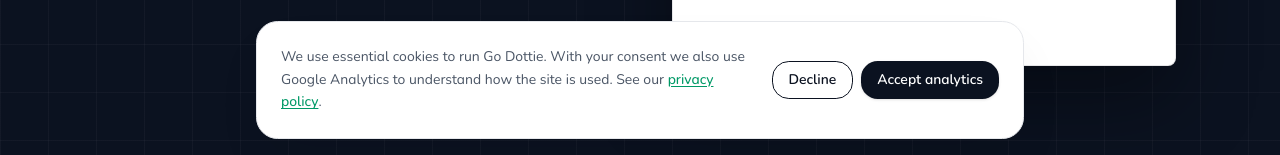
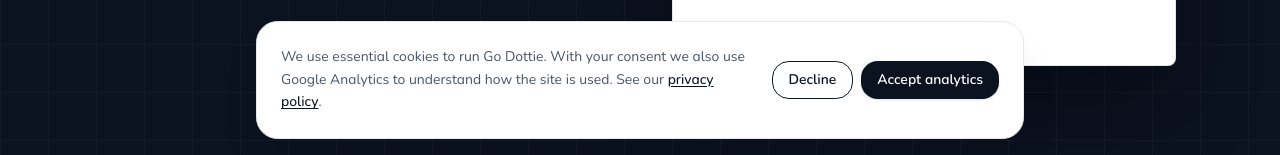
Before and after one commit to erhantimur-dbd/invoicing-for-childminders, a Next.js app: page / in a window 1280 px wide. Shown: the part 645-800 px from the top of the page. Built offline with nearby package versions, Linux system fonts and the light colour scheme; no server answers.

Commit message:
Make the cookie banner privacy link navy.
The privacy policy link uses #0b1220 and stays underlined. No other copy or behaviour changes.

Co-authored-by: erhantimur-dbd <erhantimur-dbd@users.noreply.github.com>

```diff
--- a/src/components/CookieConsent.tsx
+++ b/src/components/CookieConsent.tsx
@@ -60,7 +60,7 @@ export default function CookieConsent({ gaId }: { gaId: string }) {
             <p className="text-sm text-gray-600 leading-relaxed flex-1">
               We use essential cookies to run Go Dottie. With your consent we also
               use Google Analytics to understand how the site is used. See our{' '}
-              <Link href="/privacy" className="text-emerald-600 font-medium underline underline-offset-2 hover:text-emerald-700">
+              <Link href="/privacy" className="text-[#0b1220] font-medium underline underline-offset-2 hover:text-[#0b1220]">
                 privacy policy
               </Link>
               .
```
